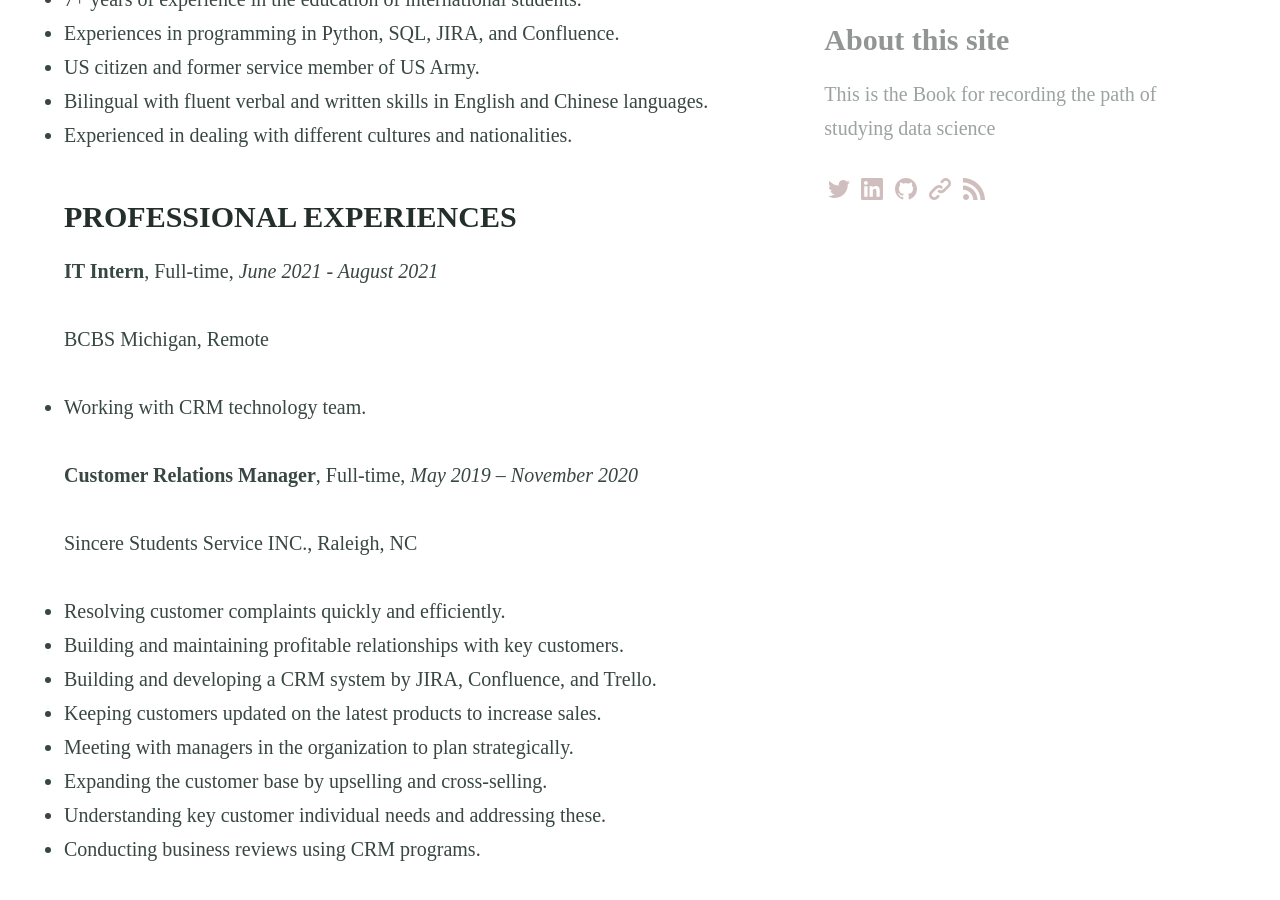
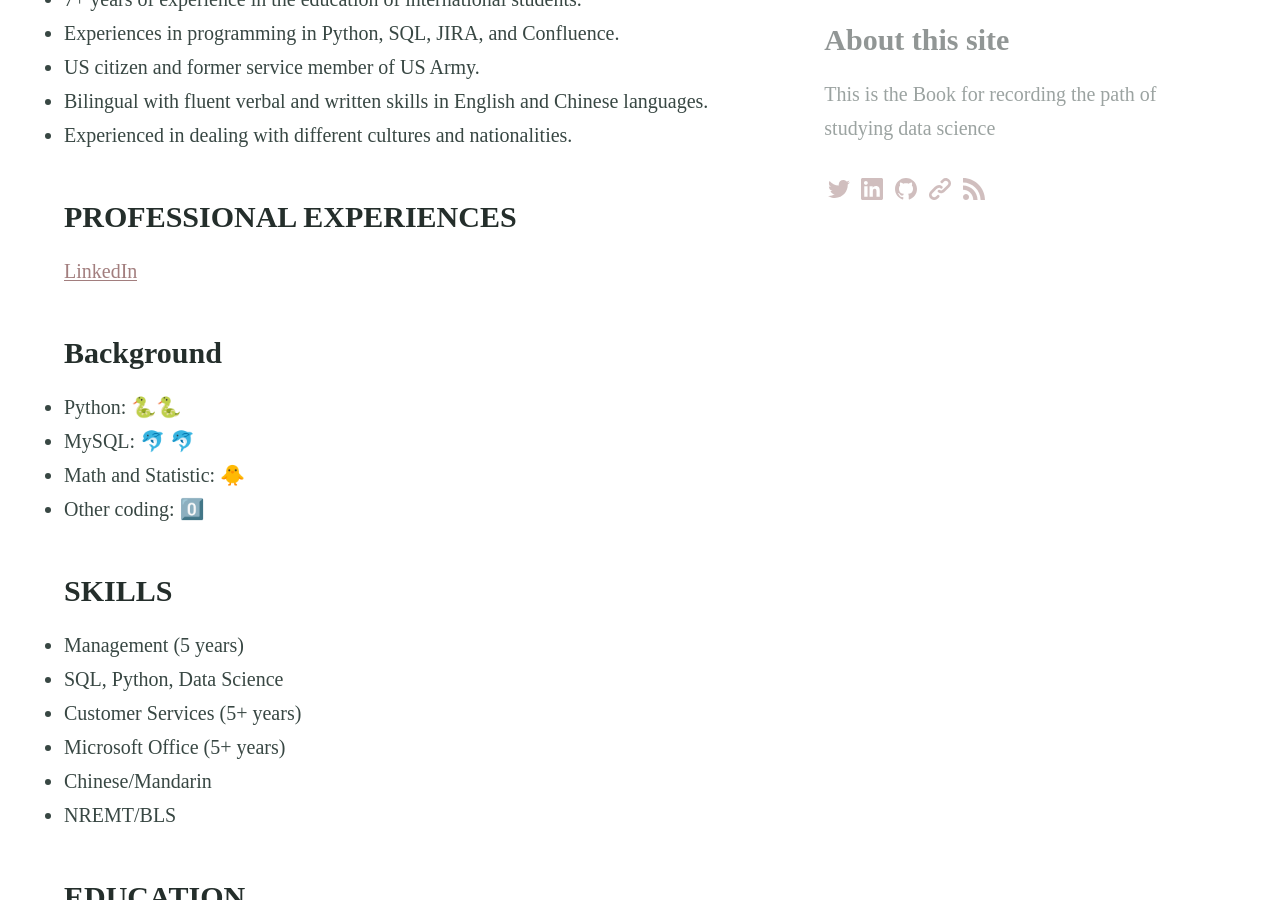
Before and after one commit to alisongh/alisongh.github.io, a Jekyll site: the page built from elements.md, in a window 1280 px wide and 900 px high, scrolled down 1060 px. Built offline with Jekyll 4.4.1, drawn with Linux system fonts in a browser that asks for light colours; emoji names are drawn with the system emoji font; a script that is not in the unit is left out; some of the changed text lies outside the part shown.

Commit message:
Update elements.md

```diff
--- a/elements.md
+++ b/elements.md
@@ -21,33 +21,14 @@ Raleigh, NC, 27612 | <liwenh@umich.edu>
 
 ### PROFESSIONAL EXPERIENCES
 
-**IT Intern**, Full-time, _June 2021 - August 2021_
+[LinkedIn](https://www.linkedin.com/in/alisonliwenhuang/)
 
-BCBS Michigan, Remote
-
-- Working with CRM technology team.
-
-**Customer Relations Manager**, Full-time, _May 2019 – November 2020_
-
-Sincere Students Service INC., Raleigh, NC
-
-- Resolving customer complaints quickly and efficiently.
-- Building and maintaining profitable relationships with key customers.
-- Building and developing a CRM system by JIRA, Confluence, and Trello.
-- Keeping customers updated on the latest products to increase sales.
-- Meeting with managers in the organization to plan strategically.
-- Expanding the customer base by upselling and cross-selling.
-- Understanding key customer individual needs and addressing these.
-- Conducting business reviews using CRM programs.
-
-**Combat Medic Specialist**, Part-time, _May 2016 - present_
-
-US Army, Greensboro, NC
-
-- Administer emergency medical treatment to battlefield casualties.
-- Assist with outpatient and inpatient care and treatment.
-- Instruct Soldier's on Combat Lifesaver/First Responder training course.
-- Manage Soldier's medical readiness, medical supplies, and equipment.
+### Background
+* Python: :snake::snake:
+* MySQL: :dolphin:
+:flipper:
+* Math and Statistic: :hatched_chick:
+* Other coding: :zero:
 
 ### SKILLS
 
@@ -77,9 +58,6 @@ _NREMT, December 2020 – March 2023_
 
 - EMT provide out of hospital emergency medical care and transportation for critical and emergent patients who access the emergency medical services (EMS) system. EMTs have the basic knowledge and skills necessary to stabilize and safely transport patients ranging from non-emergency and routine medical transports to life threatening emergencies. Emergency Medical Technicians function as part of a comprehensive EMS response system, under medical oversight. Emergency Medical Technicians perform interventions with the basic equipment typically found on an ambulance.
 
-**Basic Life Support**
-
-_MTN-AR-Martin Army Community Hospital, December 2020 – December 2022_
 
 **Excel to MySQL: Analytic Techniques for Business**
 
```
